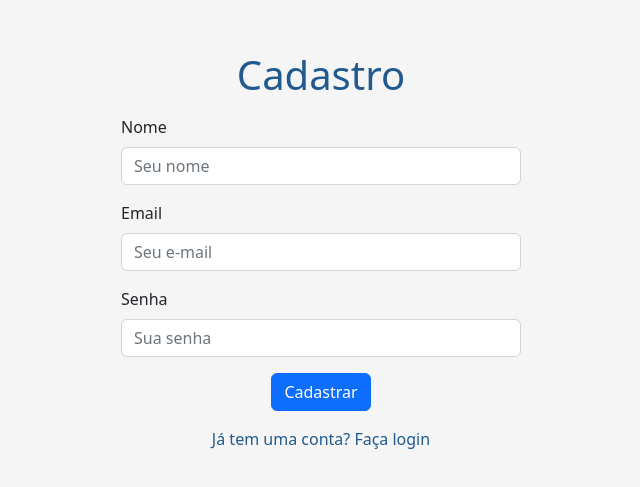
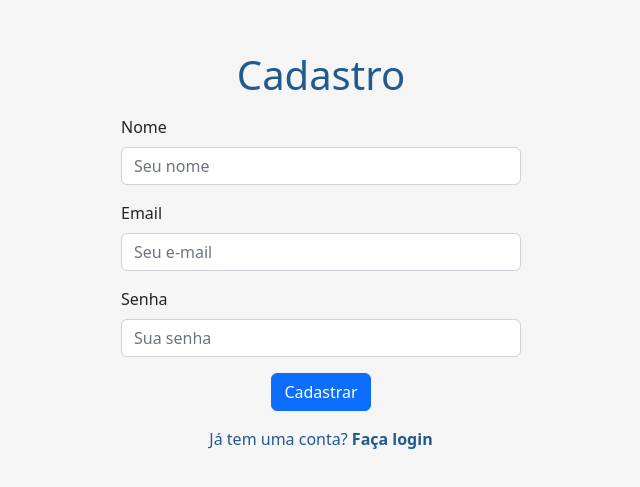
Before and after one commit to Kleitomberg/ToDoKabehApp, a React (Vite) app: page /cadastro in a window 1280 px wide. Shown: the part 141-628 px from the top of the page, without its empty margins (319-959 px from the left). Built offline with nearby package versions, Linux system fonts and the light colour scheme.

Commit message:
customize link

```diff
--- a/src/pages/cadastro/Cadastro.jsx
+++ b/src/pages/cadastro/Cadastro.jsx
@@ -4,6 +4,7 @@ import { auth } from '../../services/firebase';
 import {AuthContext} from '../../context/AuthContext'
 import { useContext } from "react";
 import {toast} from 'react-toastify';
+import { Link } from 'react-router-dom';
 
 import { onAuthStateChanged, updateProfile,createUserWithEmailAndPassword } from "firebase/auth";
 export default function Cadastro(props){
@@ -71,7 +72,7 @@ export default function Cadastro(props){
                         <button onClick={e=>handleCadastro(e)} type="submit" className="btn btn-primary text-center">Cadastrar</button>
                         </div>
                         <div>
-                            <p className='text-center'>Já tem uma conta? <a href='/login'>Faça login</a></p>
+                            <p className='text-center'>Já tem uma conta? <Link className='link' to='/login'>Faça login</Link></p>
                         </div>
                     </form>
 
--- a/src/pages/login/Login.css
+++ b/src/pages/login/Login.css
@@ -7,6 +7,9 @@
     width: 100%;
 
 
+}
+.link{
+    font-weight: 700;
 }
 .contaner-login form{
     display: flex;
--- a/src/pages/login/Login.jsx
+++ b/src/pages/login/Login.jsx
@@ -7,6 +7,7 @@ import {signInWithEmailAndPassword} from 'firebase/auth'
 import {AuthContext} from '../../context/AuthContext'
 import { useContext } from "react";
 import Menu from "../../components/menu/Menu";
+import { Link } from "react-router-dom";
 
 export default function Login(props) {
 
@@ -51,7 +52,7 @@ export default function Login(props) {
             <button onClick={e=>{handleLogin(e)}} type="submit" className="btn btn-primary btn-login">Fazer Login</button>
 
             <div>
-                <p className='text-center mt-3'>Não tem uma conta? <a href='/cadastro'>Cadastre-se</a></p>
+                <p className='text-center mt-3'>Não tem uma conta? <Link className="link" to='/cadastro'>Cadastre-se</Link></p>
             </div>
         </form>
       </div>
```
